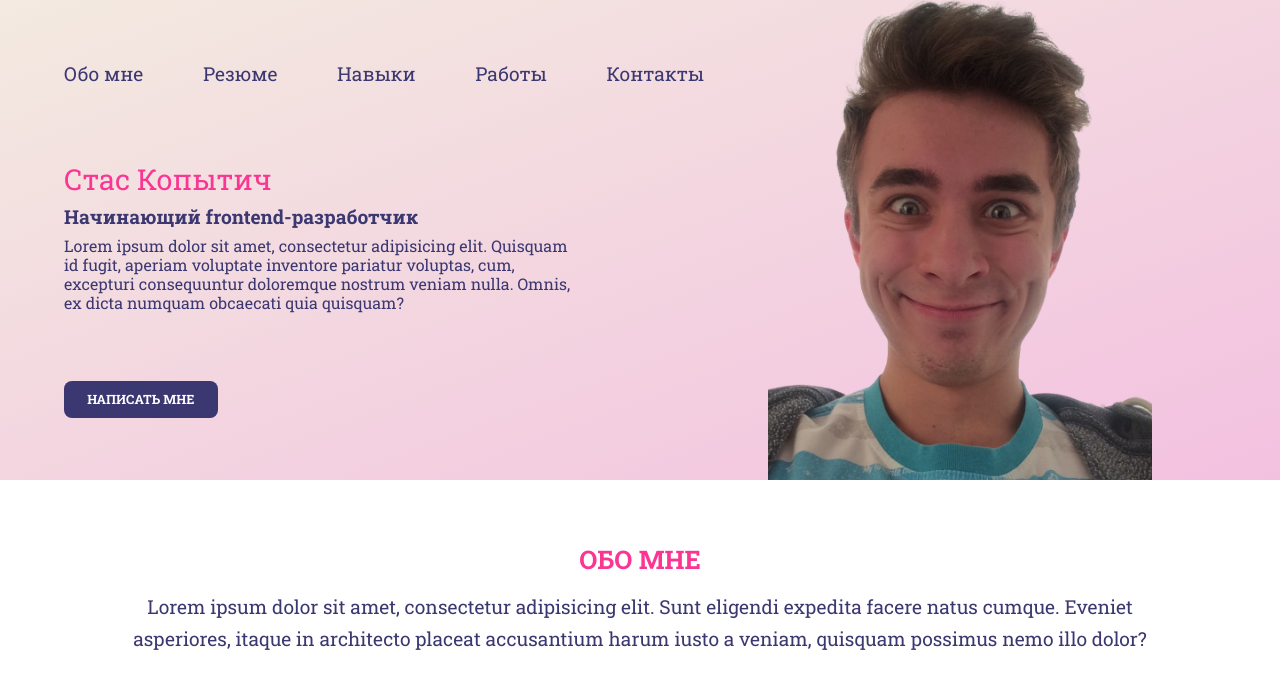
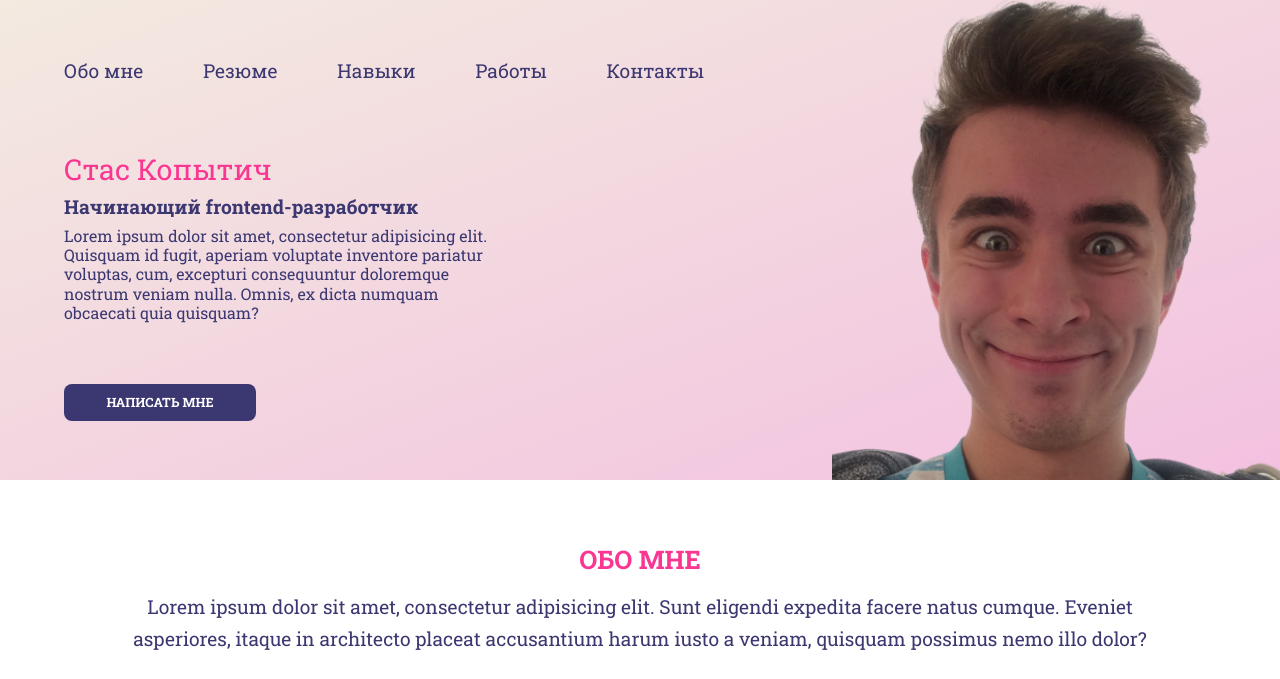
Before and after one commit to kopytich2704/kopytich2704.github.io, a PHP site: page / in a window 1280 px wide. Shown: the top 679 px of the page. Run offline with PHP 8.4, Linux system fonts and the light colour scheme; some libraries are stand-ins or nearby versions.

Commit message:
fix style.css

```diff
--- a/portfolio/css/style.css
+++ b/portfolio/css/style.css
@@ -52,7 +52,7 @@ li a:hover {
   margin-left: 5% ;
   display: flex;
   flex-direction: column;
-  width: 40%;
+  width: 35%;
 }
 
 .info h1 {
@@ -76,14 +76,14 @@ li a:hover {
 
 .sendMe {
   font-size: 0.8rem;
-  width: 12%;
+  width: 15%;
   background-color: rgb(59,55,113);
   border: 1px solid rgba(59,55,113,0.1);
   border-radius: 0.5rem;
   margin-left: 5%;
   text-align: center;
   text-transform: uppercase;
-  padding: 0.6rem;
+  padding: 0.6rem 0;
   font-weight: 700;
   transition: background-color 0.6s, transform 0.6s;
 }
@@ -97,11 +97,11 @@ a.sendMe {
 
 .photo {
   position: absolute;
-  width: 30%;
-  left: 60%;
+  width: 35%;
+  left: 65%;
   min-height: 100%;
   background-image: url(../img/IMG_8384-removebg.png);
-  background-position: top right;
+  background-position: top center;
   background-size: cover;
   background-repeat: no-repeat;
 }
```
